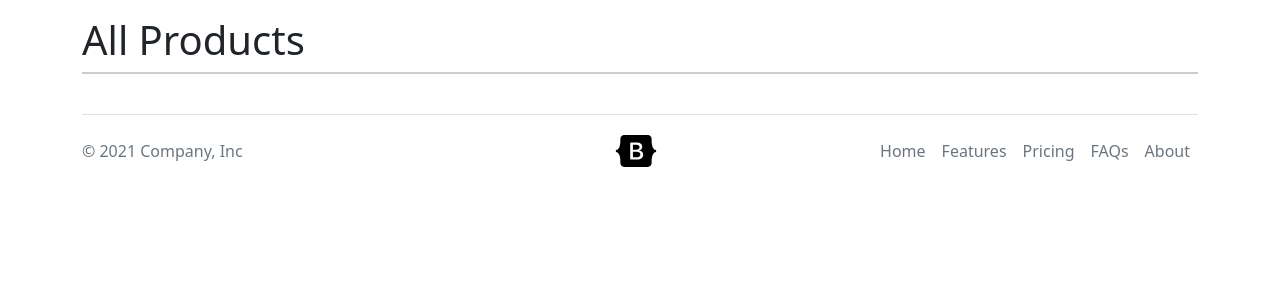
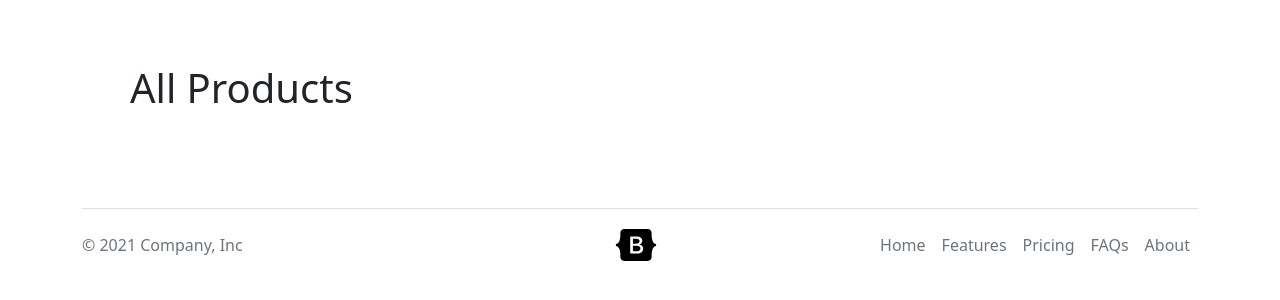
Before and after one commit to peturoh/vln2, a Django app: page /products/ in a window 1280 px wide. Shown: the part 66-366 px from the top of the page. Run offline with Django 4.2, Linux system fonts and the light colour scheme; data that the repository does not hold is empty.

```diff
--- a/Fire_Sale/templates/base.html
+++ b/Fire_Sale/templates/base.html
@@ -12,7 +12,7 @@
 {% include 'navigation.html' %}
 <div class="d-flex w-100 h-100 p-3 mx-auto flex-column">
 
-    <main role="main" class="container" >
+    <main role="main" class="container">
         {% block content %}
         {% endblock %}
     </main>
--- a/Fire_Sale/templates/products/index.html
+++ b/Fire_Sale/templates/products/index.html
@@ -1,9 +1,15 @@
 {% extends 'base.html' %}
 {% block content %}
-    <h1 class="red">All Products</h1>
-    <div class="product">
-        {% for product in products %}
-            {% include 'products/single_product.html' with product=product %}
-        {% endfor %}
+    <h1 class="p-5">All Products</h1>
+    <div class="container">
+        <div class="grid">
+            <div class="row">
+                {% for product in products %}
+                <div class="col-md-3 mb-4">
+                    {% include 'products/single_product.html' with product=product %}
+                </div>
+                {% endfor %}
+            </div>
+        </div>
     </div>
 {% endblock %}
```
Also changed, not shown: Fire_Sale/templates/products/single_product.html (+7 -15 lines).
